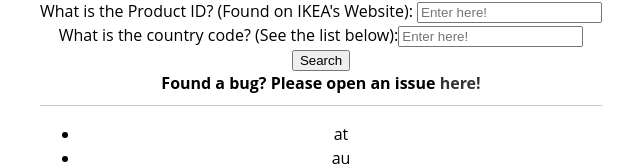
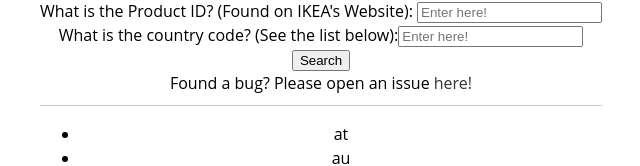
Before and after one commit to IkeaStock/website, a Next.js app: page / in a window 1280 px wide. Shown: the part 201-367 px from the top of the page, without its empty margins (319-959 px from the left). Built offline with nearby package versions, Linux system fonts and the light colour scheme.

Commit message:
Update index.tsx

```diff
--- a/pages/index.tsx
+++ b/pages/index.tsx
@@ -21,7 +21,7 @@
       <br />
       <button type="submit">Search</button>
     </form>
-    <b>Found a bug? Please open an issue <a href="https://github.com/IKEAStock/website/issues">here!</a></b>
+    Found a bug? Please open an issue <a href="https://github.com/IKEAStock/website/issues">here!</a>
     </>
     )}>
       <ul>
```
